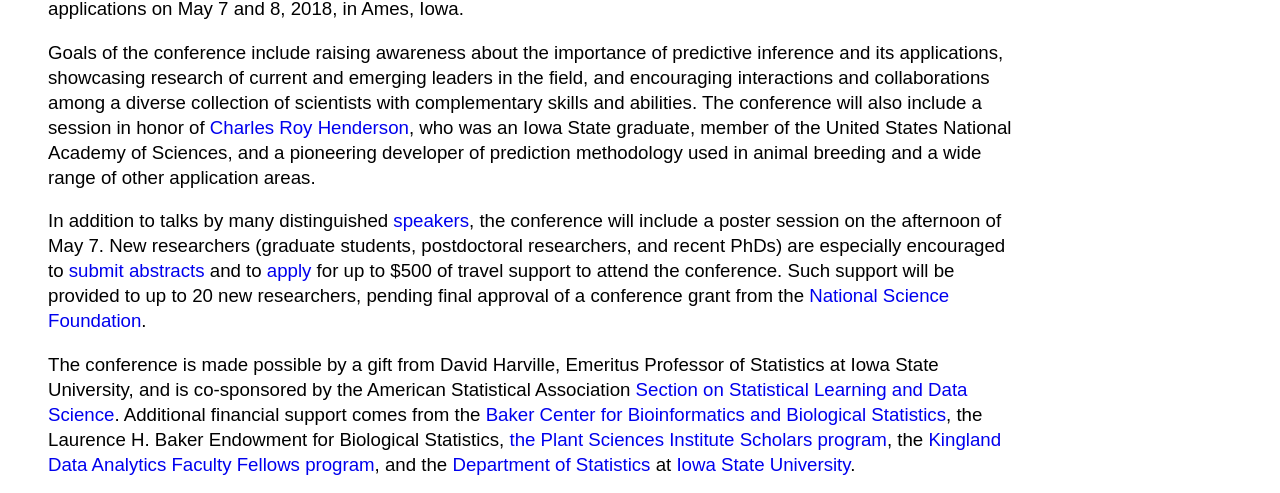
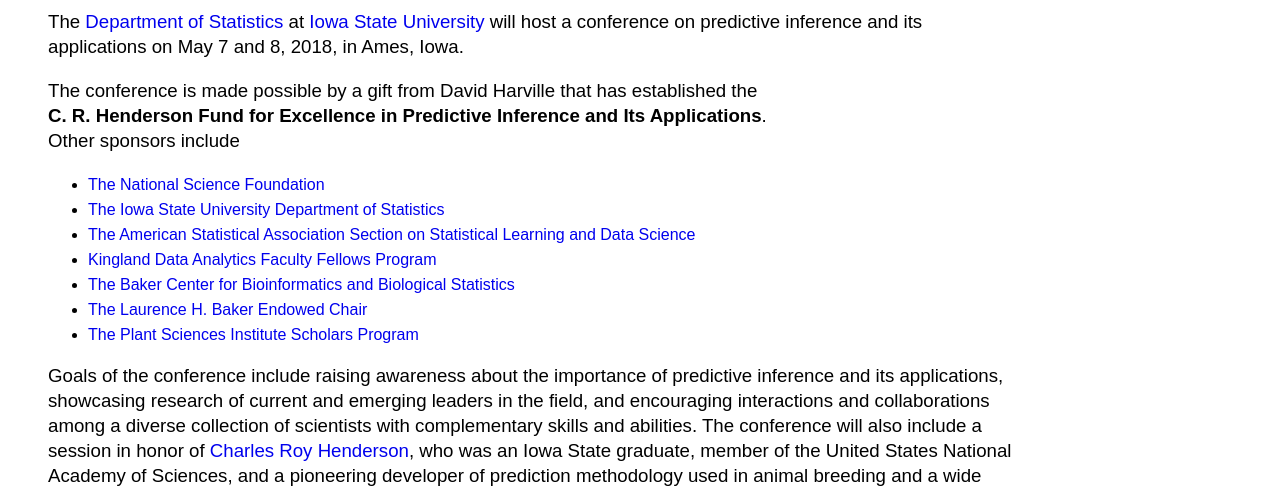
Before and after one commit to PredictiveInference/PredictiveInference.github.io, a plain HTML site: page index.html in a window 1280 px wide. Shown: the part 157-650 px from the top of the page. Drawn offline with Linux system fonts and the light colour scheme.

Commit message:
Add files via upload

```diff
--- a/index.html
+++ b/index.html
@@ -2,6 +2,7 @@
 <HEAD>
 <LINK REL=stylesheet HREF="mystyle.css" TYPE="text/css">
 <TITLE>Conference on Predictive Inference and Its Applications</TITLE>
+</div>
 </HEAD>
 
 <BODY>
@@ -18,12 +19,38 @@
 </div>
 
 <H1>
-Conference on Predictive Inference and Its Applications
+Conference on Predictive Inference and Its Applications   <img src='NSF_4-Color_bitmap_LogoSmall.png' width = "75" align = "center"/>
 </H1>
 <P>
 The <a href="https://stat.iastate.edu/">Department of Statistics</a> at <a href="https://www.iastate.edu/">Iowa State University</a> will host a conference on predictive inference and its applications
 on May 7 and 8, 2018, in Ames, Iowa.
 </P>
+
+
+<P>
+The conference is made possible by a gift from David Harville that has established the<br>
+<b>C. R. Henderson Fund for Excellence in Predictive Inference and Its Applications</b>.<br>Other sponsors include
+</P>
+
+
+<ul>
+
+<li><a href="https://www.nsf.gov/">The National Science Foundation</a></li>
+
+<li><a href="http://www.stat.iastate.edu">The Iowa State University Department of Statistics</a></li>
+
+<li><a href="http://community.amstat.org/slds/home">The American Statistical Association Section on Statistical Learning and Data Science</a></li>
+
+<li><a href="https://www.kingland.com/kingland-isu-gift">Kingland Data Analytics Faculty Fellows Program</a></li>
+
+<li><a href="https://www.bioinformatics.iastate.edu/">The Baker Center for Bioinformatics and Biological Statistics</a></li>
+
+<li><a href="dnett.github.io">The Laurence H. Baker Endowed Chair</a></li>
+
+<li><a href="https://plantsciences.iastate.edu/about_us/psi_faculty_scholars/">The Plant Sciences Institute Scholars Program</a></li>
+
+</ul>
+
 
 <P>
 Goals of the conference include raising awareness about the importance of predictive inference and its applications,
@@ -36,26 +63,11 @@ of other application areas.
 </P>
 
 <P>
-In addition to talks by many distinguished <a href="speakers.html">speakers</a>, the conference will include a
-poster session on the afternoon of May 7.
+In addition to talks by many distinguished <a href="speakers.html">speakers</a>, the conference will include a poster session on the afternoon of May 7.
 New researchers (graduate students, postdoctoral researchers, and recent PhDs) are especially encouraged to
-<a href="abstractSubmission.html">submit abstracts</a> and to <a href="abstractSubmission.html">apply</a> for up to $500 of travel support to attend the conference.
-Such support will be provided to up to
-20 new researchers, pending final approval of a conference grant from the <a href="https://www.nsf.gov/">National Science Foundation</a>.
+<a href="abstractSubmission.html">submit abstracts</a> and to <a href="abstractSubmission.html">apply</a> for up to $500 of travel support
+provided by a conference grant from the <a href="https://www.nsf.gov/">National Science Foundation</a>.
 </P>
-
-<P>
-The conference is made possible by a gift from David Harville, Emeritus Professor of Statistics at
-Iowa State University, and is co-sponsored by the
-American Statistical Association
-<a href="http://community.amstat.org/slds/home">Section on Statistical Learning and Data Science</a>.
-Additional financial support comes from the <a href="https://www.bioinformatics.iastate.edu/">Baker Center for Bioinformatics and Biological Statistics</a>,
-the Laurence H. Baker Endowment for Biological Statistics, <a href="https://plantsciences.iastate.edu/about_us/psi_faculty_scholars/">
-the Plant Sciences Institute Scholars program</a>, the
-<a href="https://www.kingland.com/kingland-isu-gift">Kingland Data Analytics Faculty Fellows program</a>, and the <a href="http://www.stat.iastate.edu">
-Department of Statistics</a> at <a href="http://www.iastate.edu">Iowa State University</a>.
-</P>
-
 
 <P>
 <a href="https://register.extension.iastate.edu/msmlc">The 1st Midwest Statistical Machine Learning Colloquium</a> will take place on May 9, 2018,
```
Also changed, not shown: abstractSubmission.html (+3 -4 lines), abstracts.html (+1 -1 lines), localArrangements.html (+2 -2 lines), registration.html (+1 -1 lines), schedule.html (+1 -1 lines), speakers.html (+1 -1 lines), NSF_4-Color_bitmap_LogoSmall.png (added).
